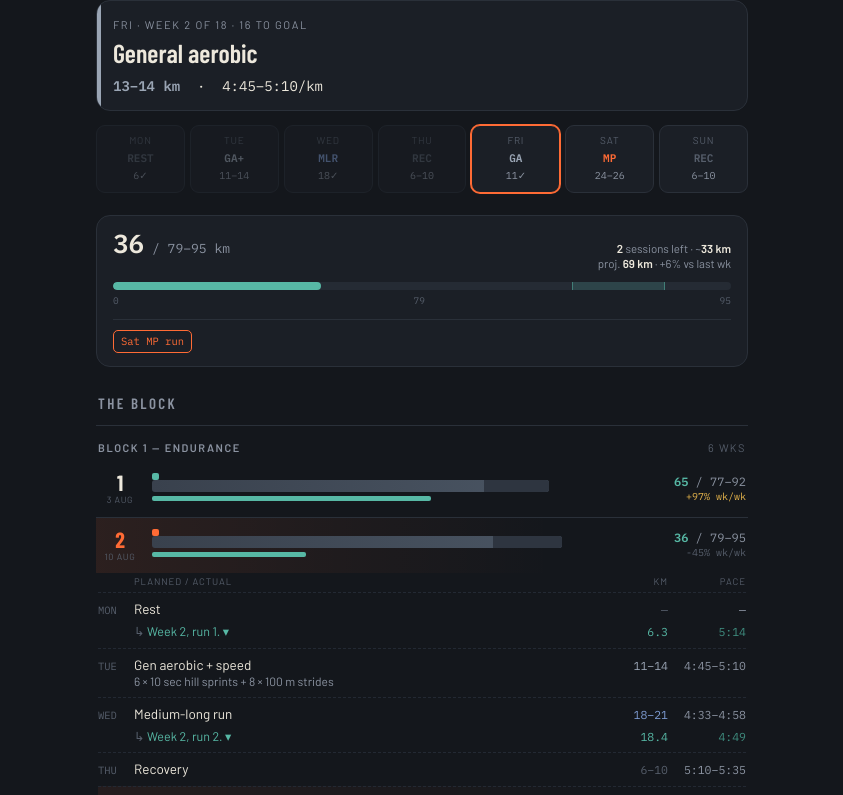
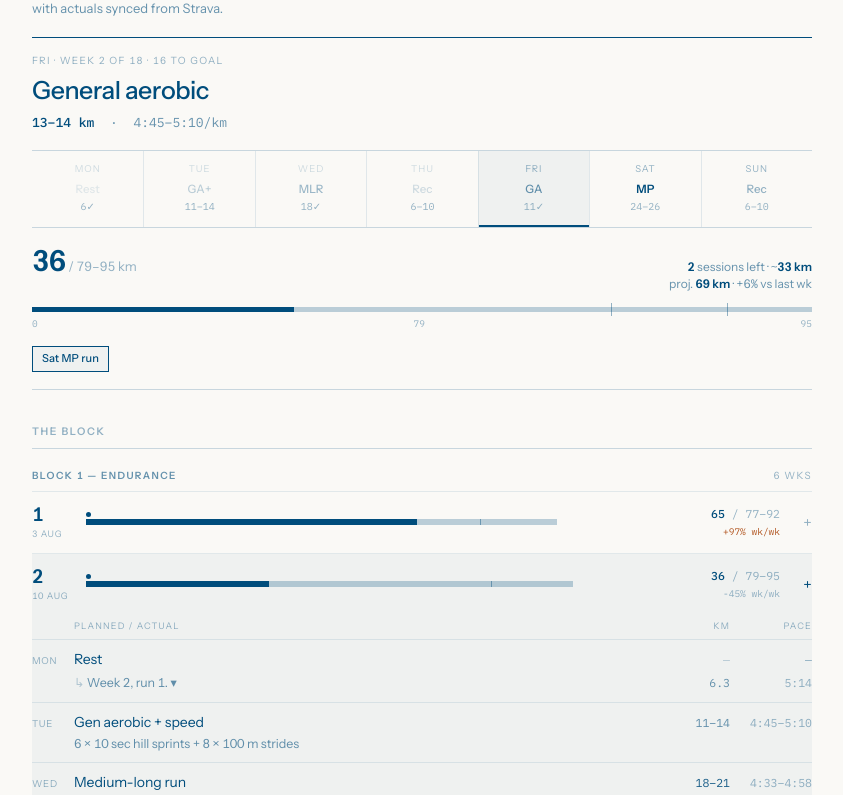
Before and after one commit to holder-josh/valencia-1870, a plain HTML site: page docs/index.html in a window 1280 px wide. Shown: the part 96-891 px from the top of the page, without its empty margins (218-1061 px from the left). Drawn offline with nearby package versions, Linux system fonts and the light colour scheme.

Commit message:
Update index.html

```diff
--- a/docs/index.html
+++ b/docs/index.html
@@ -3,180 +3,208 @@
 <head>
 <meta charset="utf-8">
 <meta name="viewport" content="width=device-width, initial-scale=1, viewport-fit=cover">
-<meta name="theme-color" content="#14171c">
+<meta name="theme-color" content="#faf9f6">
 <title>18/70 · Valencia</title>
 <link rel="preconnect" href="https://fonts.googleapis.com">
-<link href="https://fonts.googleapis.com/css2?family=Barlow+Condensed:wght@500;600;700&family=Barlow:wght@400;500;600&family=IBM+Plex+Mono:wght@400;500;600&display=swap" rel="stylesheet">
+<link rel="preconnect" href="https://fonts.gstatic.com" crossorigin>
+<link href="https://fonts.googleapis.com/css2?family=Instrument+Sans:wght@400;500;600&family=IBM+Plex+Mono:wght@400;500&display=swap" rel="stylesheet">
 <style>
 :root{
-  --ink:#14171c; --panel:#1b1f26; --line:#2a3039;
-  --paper:#ede8dc; --dim:#8b93a1; --faint:#565e6b;
-  --orange:#ff6b35; --teal:#57b8a5; --amber:#e8b64c; --violet:#9d8cff;
+  --bg:#faf9f6;
+  --ink:#004d7c;
+  --ink-90:rgba(0,77,124,.90);
+  --ink-60:rgba(0,77,124,.60);
+  --ink-42:rgba(0,77,124,.42);
+  --ink-26:rgba(0,77,124,.26);
+  --rule:rgba(0,77,124,.20);
+  --rule-soft:rgba(0,77,124,.10);
+  --wash:rgba(0,77,124,.045);
+  --alert:#b0521c;
 }
 *{box-sizing:border-box;margin:0;padding:0}
 html{-webkit-text-size-adjust:100%}
 body{
-  background:var(--ink); color:var(--paper);
-  font-family:'Barlow',system-ui,sans-serif;
-  font-size:15px; line-height:1.45;
-  padding:0 14px calc(28px + env(safe-area-inset-bottom));
-  max-width:680px; margin:0 auto;
+  background:var(--bg); color:var(--ink);
+  font-family:'Instrument Sans',system-ui,sans-serif;
+  font-size:15px; line-height:1.45; font-weight:400;
+  -webkit-font-smoothing:antialiased;
+  padding:0 20px calc(48px + env(safe-area-inset-bottom));
+  max-width:820px; margin:0 auto;
+  font-variant-numeric:tabular-nums;
 }
 .mono{font-family:'IBM Plex Mono',monospace}
-.cond{font-family:'Barlow Condensed',sans-serif}
 
-/* header */
-header{padding:22px 2px 14px; display:flex; align-items:baseline; justify-content:space-between; gap:12px}
-header h1{font-family:'Barlow Condensed';font-weight:700;font-size:30px;letter-spacing:.02em;line-height:1}
-header h1 span{color:var(--orange)}
-.countdown{text-align:right}
-.countdown .n{font-family:'IBM Plex Mono';font-weight:600;font-size:22px;line-height:1}
-.countdown .l{font-size:11px;color:var(--dim);text-transform:uppercase;letter-spacing:.12em}
+/* masthead */
+header{padding:34px 0 18px; display:flex; align-items:flex-start; justify-content:space-between; gap:16px}
+header h1{font-size:34px; font-weight:600; letter-spacing:-.022em; line-height:1.02}
+header .sub{font-size:13px; color:var(--ink-60); margin-top:7px; line-height:1.5}
+.countdown{text-align:right; flex-shrink:0}
+.countdown .n{font-size:30px; font-weight:600; letter-spacing:-.02em; line-height:1}
+.countdown .l{font-size:10px; color:var(--ink-42); text-transform:uppercase;
+  letter-spacing:.13em; margin-top:4px}
 
-/* today card */
-.today{
-  background:var(--panel); border:1px solid var(--line); border-radius:14px;
-  padding:16px 16px 14px; margin-bottom:10px; position:relative; overflow:hidden;
-}
-.today::before{content:"";position:absolute;left:0;top:0;bottom:0;width:4px;background:var(--acc,var(--dim))}
-.today .eyebrow{font-size:11px;color:var(--dim);text-transform:uppercase;letter-spacing:.14em;margin-bottom:6px}
-.today .session{font-family:'Barlow Condensed';font-weight:600;font-size:26px;line-height:1.1}
-.today .nums{font-family:'IBM Plex Mono';font-size:14px;color:var(--paper);margin-top:8px}
-.today .nums b{font-weight:600;color:var(--acc,var(--paper))}
-.today .detail{color:var(--dim);font-size:13.5px;margin-top:6px}
+/* today */
+.today{border-top:1.5px solid var(--ink); border-bottom:1px solid var(--rule);
+  padding:16px 0 17px; margin-bottom:0}
+.today .eyebrow{font-size:10px; color:var(--ink-42); text-transform:uppercase;
+  letter-spacing:.13em; margin-bottom:8px}
+.today .session{font-size:25px; font-weight:500; letter-spacing:-.018em; line-height:1.15}
+.today .nums{font-family:'IBM Plex Mono'; font-size:13px; color:var(--ink-60); margin-top:9px}
+.today .nums b{font-weight:500; color:var(--ink)}
+.today .detail{color:var(--ink-60); font-size:13.5px; margin-top:7px}
 
 /* week strip */
-.strip{display:grid;grid-template-columns:repeat(7,1fr);gap:5px;margin:14px 0 22px}
-.strip .d{
-  background:var(--panel);border:1px solid var(--line);border-radius:9px;
-  padding:7px 2px 8px;text-align:center;min-height:58px;
-}
-.strip .d .dn{font-size:10px;color:var(--faint);text-transform:uppercase;letter-spacing:.08em}
-.strip .d .tag{font-family:'IBM Plex Mono';font-size:11px;font-weight:600;margin-top:4px}
-.strip .d .km{font-family:'IBM Plex Mono';font-size:10px;color:var(--dim);margin-top:2px}
-.strip .d.now{border-color:var(--orange);box-shadow:0 0 0 1px var(--orange)}
-.strip .d.done{opacity:.45}
+.strip{display:grid; grid-template-columns:repeat(7,1fr);
+  border-bottom:1px solid var(--rule)}
+.strip .d{padding:11px 2px 12px; text-align:center; border-left:1px solid var(--rule-soft)}
+.strip .d:first-child{border-left:none}
+.strip .d .dn{font-size:9.5px; color:var(--ink-42); text-transform:uppercase; letter-spacing:.1em}
+.strip .d .tag{font-size:11.5px; font-weight:500; margin-top:5px; letter-spacing:.01em}
+.strip .d .tag.q{font-weight:600}
+.strip .d .km{font-family:'IBM Plex Mono'; font-size:10px; color:var(--ink-42); margin-top:3px}
+.strip .d.now{background:var(--wash); box-shadow:inset 0 -2px 0 var(--ink)}
+.strip .d.done .tag,.strip .d.done .dn{opacity:.42}
 
-/* section titles */
-h2{font-family:'Barlow Condensed';font-weight:600;font-size:15px;letter-spacing:.16em;
-   text-transform:uppercase;color:var(--dim);margin:26px 0 10px;padding-left:2px}
+/* section headings */
+h2{font-size:10.5px; font-weight:600; letter-spacing:.15em; text-transform:uppercase;
+  color:var(--ink-42); margin:34px 0 0; padding-bottom:9px; border-bottom:1px solid var(--rule)}
+
+/* week panel */
+.panel{padding:18px 0 17px; border-bottom:1px solid var(--rule)}
+.ptop{display:flex; justify-content:space-between; align-items:baseline; gap:14px}
+.ptop .big{font-size:29px; font-weight:600; letter-spacing:-.022em; line-height:1}
+.ptop .big small{font-size:13px; color:var(--ink-42); font-weight:400; letter-spacing:0}
+.ptop .rhs{text-align:right; font-size:12px; color:var(--ink-60); line-height:1.45}
+.ptop .rhs b{color:var(--ink); font-weight:600}
+.ptrack{position:relative; height:5px; background:var(--ink-26); margin:15px 0 5px}
+.ptrack .zone{position:absolute; top:-4px; bottom:-4px; border-left:1px solid var(--ink-42);
+  border-right:1px solid var(--ink-42)}
+.ptrack .fill{position:absolute; left:0; top:0; bottom:0; background:var(--ink)}
+.ptrack .fill.over{background:var(--alert)}
+.ptick{display:flex; justify-content:space-between; font-family:'IBM Plex Mono';
+  font-size:9.5px; color:var(--ink-42)}
+.chips{display:flex; flex-wrap:wrap; gap:6px; margin-top:15px}
+.chip{font-size:11px; padding:4px 9px; border:1px solid var(--rule); color:var(--ink-60);
+  white-space:nowrap; letter-spacing:.01em}
+.chip.done{border-color:var(--ink); color:var(--ink); font-weight:500}
+.chip.done::before{content:"✓ "}
+.chip.next{border-color:var(--ink); color:var(--ink); background:var(--wash); font-weight:500}
 
 /* the tape */
-.tape{border-top:1px solid var(--line)}
-.blockhead{display:flex;justify-content:space-between;align-items:baseline;
-  padding:14px 2px 6px;color:var(--faint);font-size:11px;text-transform:uppercase;letter-spacing:.14em}
-.blockhead b{color:var(--dim);font-weight:600}
-.wk{border-bottom:1px solid var(--line)}
-.wkrow{display:grid;grid-template-columns:44px 1fr 92px;gap:10px;align-items:center;
-  padding:10px 2px;cursor:pointer;-webkit-tap-highlight-color:transparent}
-.wk.now .wkrow{background:linear-gradient(90deg,rgba(255,107,53,.10),transparent 70%)}
-.wknum{text-align:center}
-.wknum .n{font-family:'Barlow Condensed';font-weight:700;font-size:22px;line-height:1}
-.wknum .l{font-size:9px;color:var(--faint);text-transform:uppercase;letter-spacing:.08em}
-.wk.now .wknum .n{color:var(--orange)}
-.bars{position:relative;height:26px}
-.bar{position:absolute;left:0;top:4px;height:12px;border-radius:3px;
-  background:linear-gradient(90deg,#39414d, #4a5563);}
-.bar .hi{position:absolute;right:0;top:0;bottom:0;border-radius:0 3px 3px 0;background:#2e3540}
-.actualbar{position:absolute;left:0;bottom:1px;height:5px;border-radius:2px;background:var(--teal)}
-.actualbar.over{background:var(--amber)}
-.keydots{position:absolute;top:-3px;left:0;display:flex;gap:4px}
-.dot{width:7px;height:7px;border-radius:2px}
-.wkvol{text-align:right;font-family:'IBM Plex Mono';font-size:12px;color:var(--dim)}
-.wkvol .act{color:var(--teal);font-weight:600}
-.wkdays{display:none;padding:2px 2px 14px}
+.tape{}
+.blockhead{display:flex; justify-content:space-between; align-items:baseline;
+  padding:20px 0 7px; color:var(--ink-42); font-size:10px; text-transform:uppercase;
+  letter-spacing:.14em; border-bottom:1px solid var(--rule-soft)}
+.blockhead b{color:var(--ink-60); font-weight:600}
+.wk{border-bottom:1px solid var(--rule-soft)}
+.wkrow{display:grid; grid-template-columns:40px 1fr 96px 18px; gap:14px; align-items:center;
+  padding:13px 0; cursor:pointer; -webkit-tap-highlight-color:transparent}
+.wk.now{background:var(--wash)}
+.wknum .n{font-size:19px; font-weight:600; letter-spacing:-.02em; line-height:1}
+.wknum .l{font-size:9px; color:var(--ink-42); text-transform:uppercase;
+  letter-spacing:.08em; margin-top:3px}
+.bars{position:relative; height:20px}
+.bar{position:absolute; left:0; top:7px; height:6px; background:var(--ink-26)}
+.bar .hi{position:absolute; right:0; top:0; bottom:0; background:transparent;
+  border-left:1px solid var(--ink-42)}
+.actualbar{position:absolute; left:0; top:7px; height:6px; background:var(--ink)}
+.actualbar.over{background:var(--alert)}
+.keydots{position:absolute; top:0; left:0; display:flex; gap:3px}
+.dot{width:5px; height:5px; border-radius:50%}
+.wkvol{text-align:right; font-family:'IBM Plex Mono'; font-size:11.5px; color:var(--ink-42)}
+.wkvol .act{color:var(--ink); font-weight:500}
+.expand{font-size:15px; color:var(--ink-42); text-align:right; line-height:1}
+.wk.open .expand{color:var(--ink)}
+.wkdays{display:none; padding:0 0 16px}
 .wk.open .wkdays{display:block}
-.day{border-top:1px dashed #232933;padding:6px 0 7px}
-.day.today-line{background:linear-gradient(90deg,rgba(255,107,53,.07),transparent 80%)}
-.line{display:grid;grid-template-columns:30px 1fr 58px 72px;gap:6px;align-items:baseline}
-.line .dn{font-family:'IBM Plex Mono';font-size:10.5px;color:var(--faint);text-transform:uppercase}
-.line .lbl{font-size:13.5px;min-width:0}
-.line .lbl .det{display:block;color:var(--dim);font-size:12px;line-height:1.3}
-.line .v{font-family:'IBM Plex Mono';font-size:11.5px;text-align:right;white-space:nowrap}
-.line .v.pc{color:var(--dim)}
-.day.today-line .line.plan .lbl{color:var(--orange);font-weight:600}
-.line.act{margin-top:3px;cursor:pointer;-webkit-tap-highlight-color:transparent}
-.line.act .lbl{color:var(--teal);font-size:12.5px;overflow:hidden;text-overflow:ellipsis;white-space:nowrap}
-.line.act .lbl::before{content:"↳ ";color:var(--faint)}
-.line.act .v{color:var(--teal)}
-.line.act .v.pc{color:#3f8d7f}
-.line.act.has::after{content:"";position:absolute}
+
+/* days */
+.colhead{display:grid; grid-template-columns:34px 1fr 60px 74px; gap:8px; padding:4px 0 7px;
+  font-size:9px; letter-spacing:.13em; text-transform:uppercase; color:var(--ink-42);
+  border-bottom:1px solid var(--rule-soft)}
+.colhead .v{text-align:right}
+.day{border-bottom:1px solid var(--rule-soft); padding:9px 0 10px}
+.day:last-child{border-bottom:none}
+.day.today-line{background:var(--wash); box-shadow:inset 2px 0 0 var(--ink); padding-left:9px;
+  margin-left:-9px}
+.line{display:grid; grid-template-columns:34px 1fr 60px 74px; gap:8px; align-items:baseline}
+.line .dn{font-size:9.5px; color:var(--ink-42); text-transform:uppercase; letter-spacing:.08em}
+.line .lbl{font-size:14px; min-width:0; letter-spacing:-.005em}
+.line .lbl .det{display:block; color:var(--ink-60); font-size:12.5px; line-height:1.4; margin-top:2px}
+.line .v{font-family:'IBM Plex Mono'; font-size:11.5px; text-align:right; white-space:nowrap}
+.line .v.pc{color:var(--ink-42)}
+.line.plan .lbl.q{font-weight:600}
+.day.today-line .line.plan .lbl{font-weight:600}
+.line.act{margin-top:5px; cursor:pointer; -webkit-tap-highlight-color:transparent}
+.line.act .lbl{color:var(--ink-60); font-size:12.5px; overflow:hidden;
+  text-overflow:ellipsis; white-space:nowrap}
+.line.act .lbl::before{content:"↳ "; color:var(--ink-26)}
+.line.act .v{color:var(--ink-60)}
+.line.act .v.pc{color:var(--ink-42)}
 
 /* split chart */
-.splits{display:none;padding:8px 0 4px 30px}
+.splits{display:none; padding:11px 0 3px 34px}
 .splits.open{display:block}
-.sbars{display:flex;align-items:flex-end;gap:2px;height:52px;position:relative;
-  border-bottom:1px solid var(--line)}
-.sbars .bandzone{position:absolute;left:0;right:0;background:rgba(87,184,165,.13);
-  border-top:1px dashed rgba(87,184,165,.45);border-bottom:1px dashed rgba(87,184,165,.45)}
-.sb{flex:1;min-width:3px;border-radius:2px 2px 0 0;position:relative;z-index:1}
-.sb.inb{background:var(--teal)}
-.sb.fast{background:var(--orange)}
-.sb.slow{background:#4d5663}
-.sb.part{opacity:.4}
-.slegend{display:flex;justify-content:space-between;font-family:'IBM Plex Mono';
-  font-size:9.5px;color:var(--faint);margin-top:4px}
-.slegend b{font-weight:500;color:var(--dim)}
-.colhead{display:grid;grid-template-columns:30px 1fr 58px 72px;gap:6px;padding:0 0 4px;
-  font-size:9.5px;letter-spacing:.1em;text-transform:uppercase;color:var(--faint)}
-.colhead .v{text-align:right}
-
-/* week panel */
-.panel{background:var(--panel);border:1px solid var(--line);border-radius:14px;padding:14px 16px 13px;margin-bottom:4px}
-.ptop{display:flex;justify-content:space-between;align-items:baseline;gap:10px}
-.ptop .big{font-family:'IBM Plex Mono';font-size:26px;font-weight:600;line-height:1}
-.ptop .big small{font-size:13px;color:var(--dim);font-weight:400}
-.ptop .rhs{text-align:right;font-size:11.5px;color:var(--dim);line-height:1.35}
-.ptop .rhs b{color:var(--paper);font-weight:600}
-.ptrack{position:relative;height:8px;background:#252b34;border-radius:4px;margin:10px 0 4px;overflow:hidden}
-.ptrack .zone{position:absolute;top:0;bottom:0;background:rgba(87,184,165,.18);
-  border-left:1px solid rgba(87,184,165,.5);border-right:1px solid rgba(87,184,165,.5)}
-.ptrack .fill{position:absolute;left:0;top:0;bottom:0;background:var(--teal);border-radius:4px}
-.ptrack .fill.over{background:var(--amber)}
-.ptick{display:flex;justify-content:space-between;font-family:'IBM Plex Mono';font-size:9.5px;color:var(--faint)}
-.chips{display:flex;flex-wrap:wrap;gap:5px;margin-top:11px;padding-top:10px;border-top:1px solid var(--line)}
-.chip{font-family:'IBM Plex Mono';font-size:10.5px;padding:3px 7px;border-radius:5px;
-  border:1px solid var(--line);color:var(--dim);white-space:nowrap}
-.chip.done{border-color:rgba(87,184,165,.5);color:var(--teal);background:rgba(87,184,165,.10)}
-.chip.done::before{content:"✓ "}
-.chip.next{border-color:var(--orange);color:var(--orange)}
+.sbars{display:flex; align-items:flex-end; gap:2px; height:46px; position:relative;
+  border-bottom:1px solid var(--rule)}
+.sbars .bandzone{position:absolute; left:0; right:0; background:rgba(0,77,124,.07);
+  border-top:1px dashed var(--ink-26); border-bottom:1px dashed var(--ink-26)}
+.sb{flex:1; min-width:3px; position:relative; z-index:1}
+.sb.inb{background:var(--ink)}
+.sb.fast{background:var(--alert)}
+.sb.slow{background:var(--ink-26)}
+.sb.part{opacity:.35}
+.slegend{display:flex; justify-content:space-between; gap:10px;
+  font-family:'IBM Plex Mono'; font-size:9.5px; color:var(--ink-42); margin-top:6px}
+.slegend b{font-weight:500; color:var(--ink-60)}
 
 /* trends */
-.trends{display:grid;gap:8px}
-.tcard{background:var(--panel);border:1px solid var(--line);border-radius:12px;padding:12px 14px}
-.tcard .th{display:flex;justify-content:space-between;align-items:baseline;gap:10px}
-.tcard .tn{font-size:13px;font-weight:600}
-.tcard .tv{font-family:'IBM Plex Mono';font-size:19px;font-weight:600}
-.tcard .ts{font-size:12px;color:var(--dim);margin-top:3px;line-height:1.4}
-.scale{position:relative;height:24px;margin-top:9px}
-.scale .rail{position:absolute;left:0;right:0;top:9px;height:3px;background:#252b34;border-radius:2px}
-.scale .seg{position:absolute;top:9px;height:3px;border-radius:2px}
-.scale .mk{position:absolute;top:2px;width:1px;height:10px;background:var(--faint)}
-.scale .mk span{position:absolute;top:11px;left:50%;transform:translateX(-50%);
-  font-size:8.5px;color:var(--faint);white-space:nowrap}
-.scale .now{position:absolute;top:4px;width:9px;height:9px;border-radius:50%;
-  background:var(--paper);transform:translateX(-50%);border:2px solid var(--ink)}
-.wkdelta{font-size:10px;color:var(--faint)}
-.wkdelta.up{color:var(--amber)}
+.trends{}
+.tcard{padding:15px 0 16px; border-bottom:1px solid var(--rule-soft)}
+.tcard:last-child{border-bottom:none}
+.tcard .th{display:flex; justify-content:space-between; align-items:baseline; gap:12px}
+.tcard .tn{font-size:14px; font-weight:500; letter-spacing:-.005em}
+.tcard .tv{font-size:21px; font-weight:600; letter-spacing:-.02em}
+.tcard .ts{font-size:12.5px; color:var(--ink-60); margin-top:5px; line-height:1.5}
+.scale{position:relative; height:26px; margin-top:13px}
+.scale .rail{position:absolute; left:0; right:0; top:8px; height:1px; background:var(--ink-26)}
+.scale .seg{position:absolute; top:6px; height:5px}
+.scale .mk{position:absolute; top:3px; width:1px; height:11px; background:var(--ink-42)}
+.scale .mk span{position:absolute; top:13px; left:50%; transform:translateX(-50%);
+  font-size:9px; color:var(--ink-42); white-space:nowrap; letter-spacing:.02em}
+.scale .now{position:absolute; top:3px; width:11px; height:11px; border-radius:50%;
+  background:var(--ink); transform:translateX(-50%); border:2.5px solid var(--bg)}
+
+.wkdelta{font-size:9.5px; color:var(--ink-42); margin-top:2px}
+.wkdelta.up{color:var(--alert)}
 
 /* pace table */
-.paces{border:1px solid var(--line);border-radius:14px;overflow:hidden}
-.pr{display:grid;grid-template-columns:1fr auto;gap:10px;padding:11px 14px;border-top:1px solid var(--line);background:var(--panel)}
-.pr:first-child{border-top:none}
-.pr .nm{font-weight:600}
-.pr .df{color:var(--dim);font-size:12.5px;display:block;font-weight:400}
-.pr .pc{font-family:'IBM Plex Mono';font-size:13.5px;font-weight:600;align-self:center;white-space:nowrap}
-footer{margin-top:26px;color:var(--faint);font-size:12px;line-height:1.5}
-a{color:var(--teal)}
-@media (prefers-reduced-motion:no-preference){
-  .today{animation:in .35s ease-out}
-  @keyframes in{from{opacity:0;transform:translateY(4px)}to{opacity:1;transform:none}}
+.paces{}
+.pr{display:grid; grid-template-columns:1fr auto; gap:14px; padding:12px 0;
+  border-bottom:1px solid var(--rule-soft)}
+.pr:last-child{border-bottom:none}
+.pr .nm{font-size:14px; font-weight:500; letter-spacing:-.005em}
+.pr .df{color:var(--ink-60); font-size:12.5px; display:block; font-weight:400; margin-top:2px}
+.pr .pc{font-family:'IBM Plex Mono'; font-size:13px; align-self:center; white-space:nowrap}
+
+footer{margin-top:30px; padding-top:16px; border-top:1px solid var(--rule);
+  color:var(--ink-42); font-size:11.5px; line-height:1.6}
+a{color:var(--ink)}
+@media (max-width:420px){
+  body{padding:0 15px 44px}
+  header h1{font-size:28px}
+  .strip .d .tag{font-size:10.5px}
+  .line,.colhead{grid-template-columns:30px 1fr 52px 64px; gap:6px}
+  .wkrow{grid-template-columns:34px 1fr 84px 14px; gap:10px}
 }
 </style>
 </head>
 <body>
 <header>
-  <h1>PFITZ 18/70<br><span>VALENCIA</span></h1>
+  <div>
+    <h1>Pfitzinger 18/70</h1>
+    <div class="sub">Valencia Marathon, 6 December 2026. Book schedule as written,<br>with actuals synced from Strava.</div>
+  </div>
   <div class="countdown"><div class="n" id="cd">—</div><div class="l">days to race</div></div>
 </header>
 
@@ -208,13 +236,13 @@ const CONFIG = {
 };
 
 const TYPE_META = {
-  rest:{c:'#565e6b',t:'REST'}, recovery:{c:'#565e6b',t:'REC'},
-  recovery_speed:{c:'#8b93a1',t:'REC+'}, ga:{c:'#9aa5b4',t:'GA'},
-  ga_speed:{c:'#9aa5b4',t:'GA+'}, mlr:{c:'#7d9bd1',t:'MLR'},
-  long:{c:'#9d8cff',t:'LONG'}, mp:{c:'#ff6b35',t:'MP'},
-  lt:{c:'#57b8a5',t:'LT'}, vo2:{c:'#e8b64c',t:'VO2'},
-  race:{c:'#ff6b35',t:'RACE'}, dress:{c:'#ff6b35',t:'MP'},
-  marathon:{c:'#ff6b35',t:'★'}
+  rest:{c:'var(--ink-26)',t:'Rest',q:0}, recovery:{c:'var(--ink-42)',t:'Rec',q:0},
+  recovery_speed:{c:'var(--ink-42)',t:'Rec+',q:0}, ga:{c:'var(--ink-60)',t:'GA',q:0},
+  ga_speed:{c:'var(--ink-60)',t:'GA+',q:0}, mlr:{c:'var(--ink-90)',t:'MLR',q:0},
+  long:{c:'var(--ink)',t:'Long',q:1}, mp:{c:'var(--ink)',t:'MP',q:1},
+  lt:{c:'var(--ink)',t:'LT',q:1}, vo2:{c:'var(--ink)',t:'VO₂',q:1},
+  race:{c:'var(--alert)',t:'Race',q:1}, dress:{c:'var(--ink)',t:'MP',q:1},
+  marathon:{c:'var(--alert)',t:'★',q:1}
 };
 const DAYS = ['mon','tue','wed','thu','fri','sat','sun'];
 const DLAB = ['Mon','Tue','Wed','Thu','Fri','Sat','Sun'];
@@ -298,7 +326,7 @@ async function load(){
       const act = byDate[iso(d)];
       return `<div class="d ${now?'now':''} ${done?'done':''}">
         <div class="dn">${DLAB[i]}</div>
-        <div class="tag" style="color:${m.c}">${m.t}</div>
+        <div class="tag ${m.q?'q':''}" style="color:${m.c}">${m.t}</div>
         <div class="km">${act?act.toFixed(0)+'✓':(sess.km?sess.km[0]+'–'+sess.km[1]:'—')}</div>
       </div>`;
     }).join('');
@@ -402,14 +430,14 @@ async function load(){
       return `<div class="day ${isTodayLine?'today-line':''}">
         <div class="line plan">
           <div class="dn">${DLAB[i]}</div>
-          <div class="lbl">${s2.label}${s2.detail?`<span class="det">${s2.detail}</span>`:''}</div>
+          <div class="lbl ${TYPE_META[s2.type].q?'q':''}">${s2.label}${s2.detail?`<span class="det">${s2.detail}</span>`:''}</div>
           <div class="v" style="color:${TYPE_META[s2.type].c}">${planKm}</div>
           <div class="v pc">${planPc}</div>
         </div>${actLines}
       </div>`;
     }).join('');
     html += `<div class="wk ${isNow?'now':''}" id="wk${w.weeks_to_goal}">
-      <div class="wkrow" onclick="this.parentElement.classList.toggle('open')">
+      <div class="wkrow" onclick="this.parentElement.classList.toggle('open');this.querySelector('.expand').textContent=this.parentElement.classList.contains('open')?'×':'+'">
         <div class="wknum"><div class="n">${18-w.weeks_to_goal}</div><div class="l">${mon.toLocaleDateString('en-GB',{day:'numeric',month:'short'})}</div></div>
         <div class="bars">
           <div class="keydots">${dots}</div>
@@ -422,6 +450,7 @@ async function load(){
           const dl = (act/p-1)*100;
           return `<div class="wkdelta ${dl>12?'up':''}">${dl>=0?'+':''}${dl.toFixed(0)}% wk/wk</div>`;
         })()}</div>
+        <div class="expand">+</div>
       </div>
       <div class="wkdays"><div class="colhead"><span></span><span>Planned / actual</span><span class="v">km</span><span class="v">pace</span></div>${dayrows}</div>
     </div>`;
@@ -454,7 +483,7 @@ async function load(){
         <div class="th"><span class="tn">Easy-to-race-pace gap</span><span class="tv">${gap>=0?'+':''}${gap.toFixed(0)}s</span></div>
         <div class="ts">28-day easy average ${fmtPace(avg)} vs goal MP ${fmtPace(mpG)}. ${verdict}</div>
         <div class="scale"><div class="rail"></div>
-          <div class="seg" style="left:0;width:${p(20)}%;background:rgba(232,182,76,.5)"></div>
+          <div class="seg" style="left:0;width:${p(20)}%;background:rgba(176,82,28,.28)"></div>
           ${marks}<div class="now" style="left:${p(gap)}%"></div></div>
       </div>`;
     }
@@ -475,7 +504,7 @@ async function load(){
     if (d28){
       const v = d7 ? d7.pct : d28.pct;
       discCard = `<div class="tcard">
-        <div class="th"><span class="tn">Easy km run easy</span><span class="tv" style="color:${v>=80?'var(--teal)':v>=60?'var(--amber)':'var(--orange)'}">${v.toFixed(0)}%</span></div>
+        <div class="th"><span class="tn">Easy km run easy</span><span class="tv" style="color:${v>=60?'var(--ink)':'var(--alert)'}">${v.toFixed(0)}%</span></div>
         <div class="ts">${d7?`${d7.km.toFixed(0)} km of easy running in the last 7 days; `:''}28-day figure ${d28.pct.toFixed(0)}%. Counts kilometres not run faster than the prescribed band.</div>
       </div>`;
     }
@@ -489,7 +518,7 @@ async function load(){
     let loadCard = '';
     if (p7){
       const dl = (l7/p7-1)*100;
-      const col = dl>15 ? 'var(--orange)' : dl>10 ? 'var(--amber)' : 'var(--teal)';
+      const col = dl>12 ? 'var(--alert)' : 'var(--ink)';
       loadCard = `<div class="tcard">
         <div class="th"><span class="tn">Rolling 7-day load</span><span class="tv" style="color:${col}">${dl>=0?'+':''}${dl.toFixed(0)}%</span></div>
         <div class="ts">${l7.toFixed(0)} km this week against ${p7.toFixed(0)} km the week before. Jumps beyond roughly 12% are where this block has historically come apart.</div>
@@ -556,7 +585,7 @@ async function load(){
       };
       const r1 = ratio(full.slice(0,h)), r2 = ratio(full.slice(h));
       const dp = (r1-r2)/r1*100;
-      const col = dp>8 ? 'var(--orange)' : dp>5 ? 'var(--amber)' : 'var(--dim)';
+      const col = dp>8 ? 'var(--alert)' : 'var(--ink-60)';
       dec = ` · decoupling <b style="color:${col}">${dp>=0?'':'−'}${Math.abs(dp).toFixed(1)}%</b>`;
     }
     return `<div class="splits">
```
